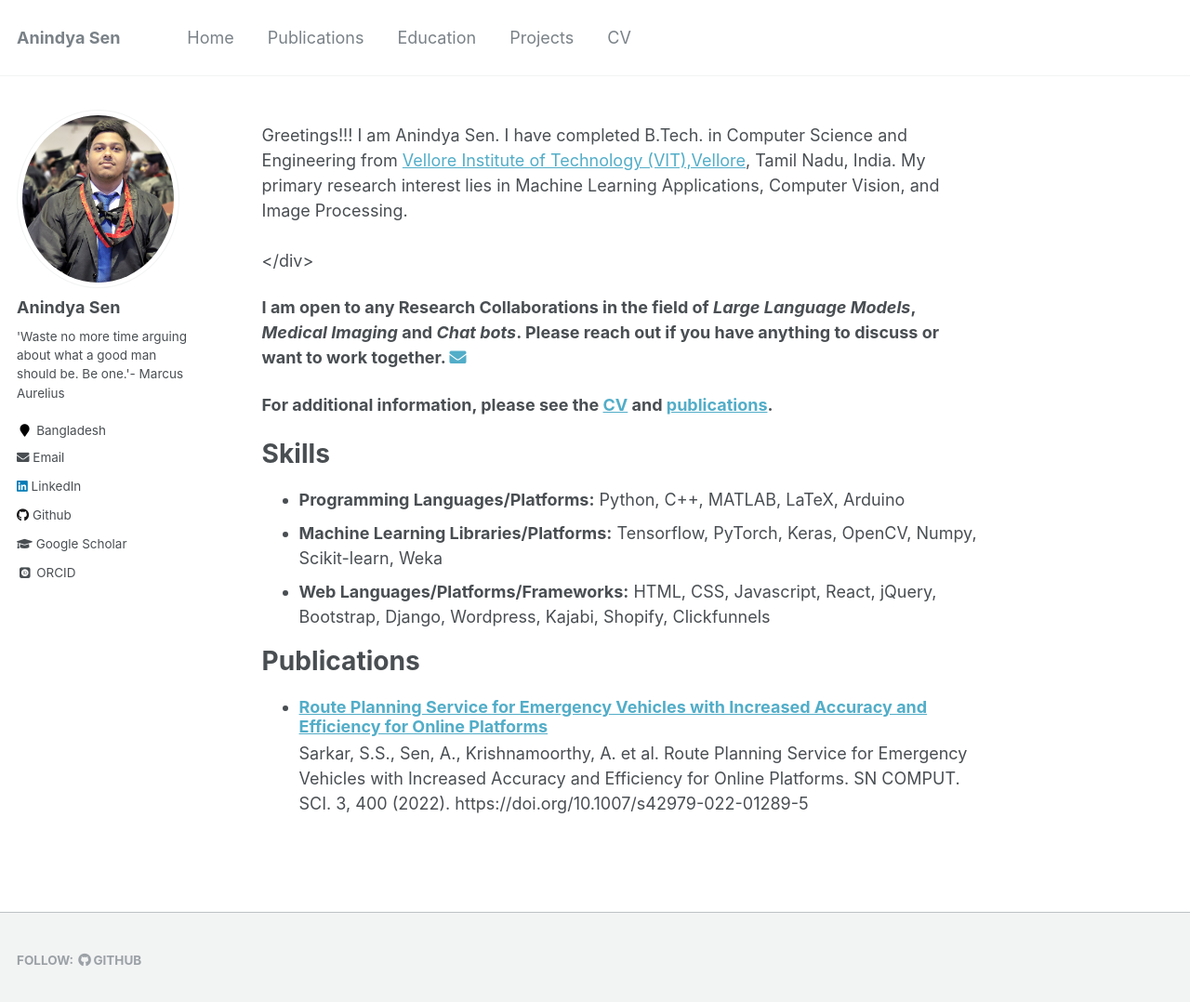
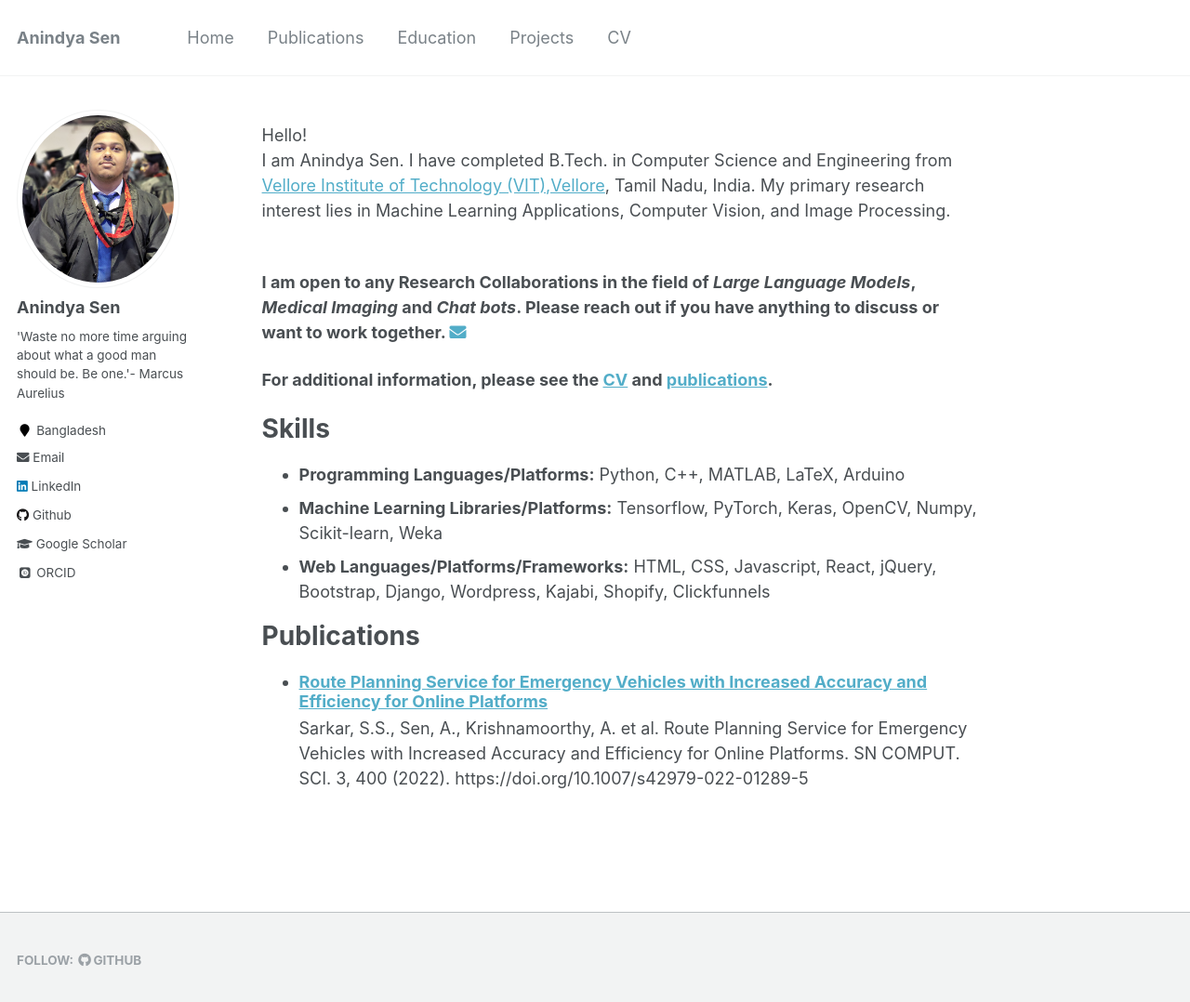
Before and after one commit to senanindya/senanindya.github.io, a Jekyll site: the page built from _pages/about.md, in a window 1280 px wide and 1091 px high. Shown: the top 1078 px of the window at 93% size. Built offline with Jekyll 4.4.1, drawn with Linux system fonts in a browser that asks for light colours; some web fonts are replaced.

Commit message:
Update about.md

```diff
--- a/_pages/about.md
+++ b/_pages/about.md
@@ -8,9 +8,9 @@ redirect_from:
   - /about.html
 ---
 
-Greetings!!!
+Hello!<br />
 I am Anindya Sen. I have completed B.Tech. in Computer Science and Engineering from <a href="https://vit.ac.in/">Vellore Institute of Technology (VIT),Vellore</a>, Tamil Nadu, India.
-My primary research interest lies in Machine Learning Applications, Computer Vision, and Image Processing.<br /><br /></div>
+My primary research interest lies in Machine Learning Applications, Computer Vision, and Image Processing.<br /><br />
 
 <b> I am open to any Research Collaborations in the field of *Large Language Models*, *Medical Imaging* and *Chat bots*. Please reach out if you have anything to discuss or want to work together.  </b> <a href="mailto:senanindya5@gmail.com"><i class="fas fa-envelope"></i></a> <br />
 
```
